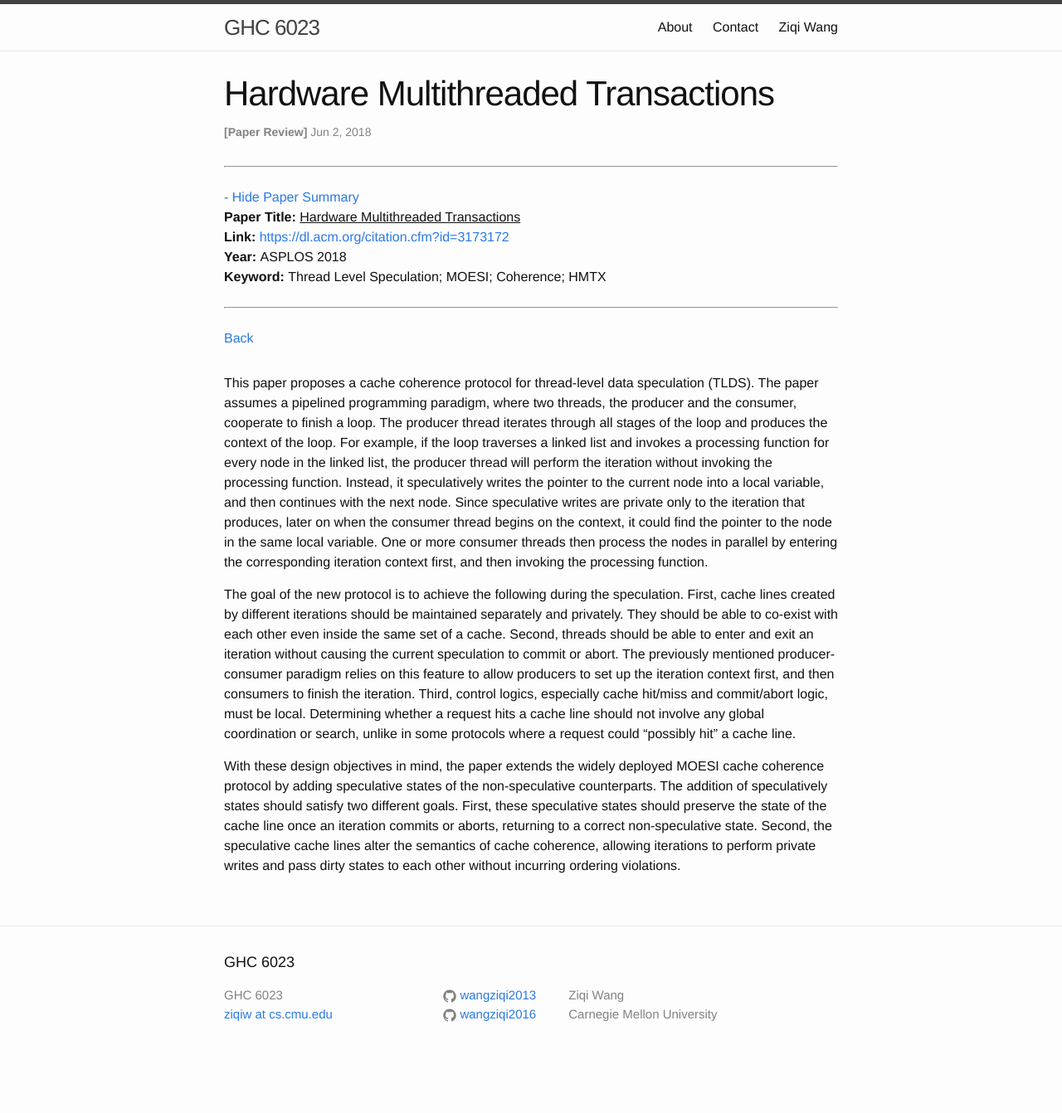
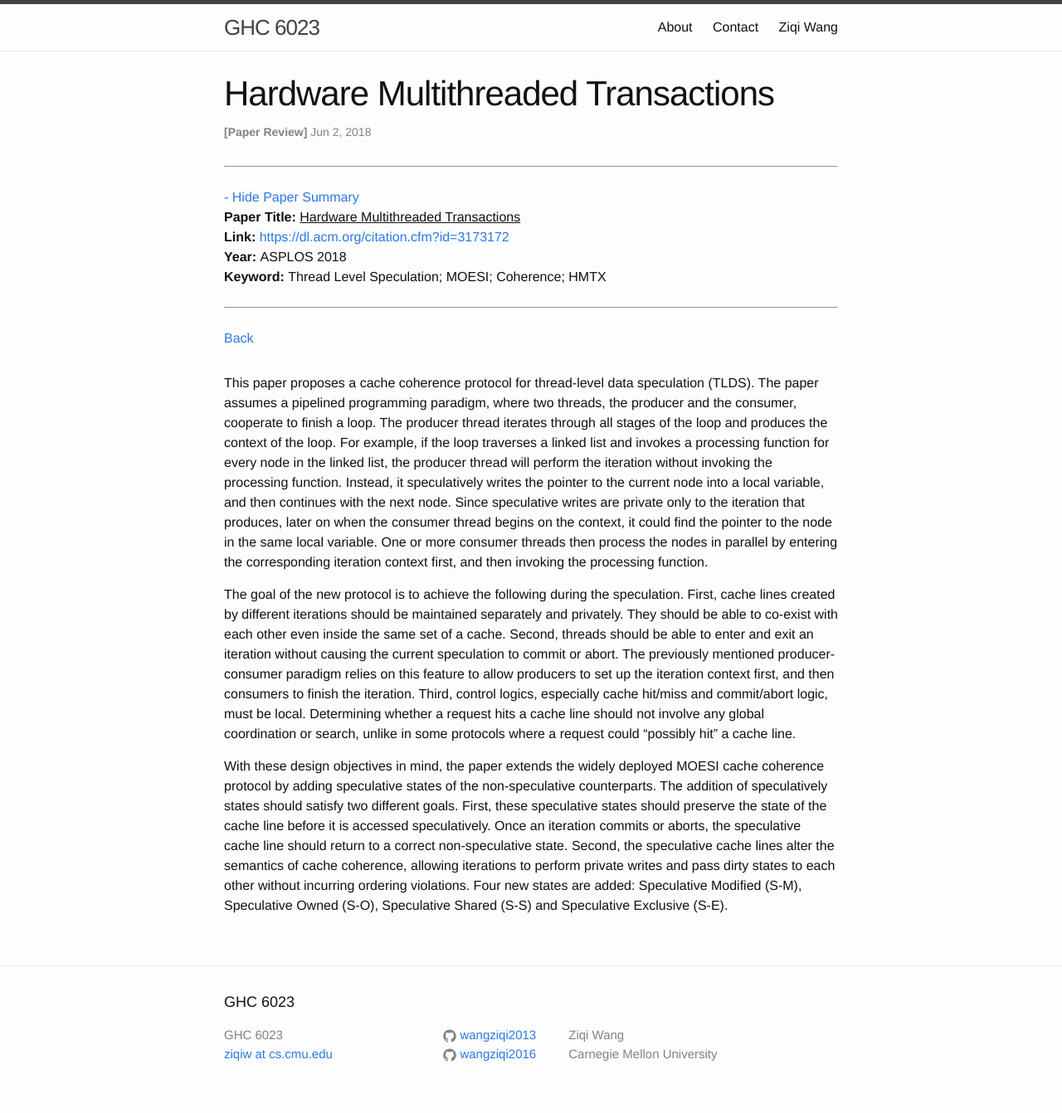
Before and after one commit to wangziqi2013/wangziqi2013.github.io, a Jekyll site: the page built from _posts/2018-06-02-Hardware-Multithreaded-Transactions.markdown, in a window 1280 px wide. Shown: the whole page at 83% size. Built offline with Jekyll 4.4.1, drawn with Linux system fonts in a browser that asks for light colours; before the commit the page ends 1294 px from its top, so only the background shows below that.

Commit message:
Small change

```diff
--- a/_posts/2018-06-02-Hardware-Multithreaded-Transactions.markdown
+++ b/_posts/2018-06-02-Hardware-Multithreaded-Transactions.markdown
@@ -34,7 +34,8 @@ involve any global coordination or search, unlike in some protocols where a requ
 
 With these design objectives in mind, the paper extends the widely deployed MOESI cache coherence protocol by adding
 speculative states of the non-speculative counterparts. The addition of speculatively states should satisfy two
-different goals. First, these speculative states should preserve the state of the cache line once an iteration commits
-or aborts, returning to a correct non-speculative state. Second, the speculative cache lines alter the semantics
-of cache coherence, allowing iterations to perform private writes and pass dirty states to each other without incurring
-ordering violations.
+different goals. First, these speculative states should preserve the state of the cache line before it is accessed
+speculatively. Once an iteration commits or aborts, the speculative cache line should return to a correct non-speculative
+state. Second, the speculative cache lines alter the semantics of cache coherence, allowing iterations to perform private
+writes and pass dirty states to each other without incurring ordering violations. Four new states are added: Speculative
+Modified (S-M), Speculative Owned (S-O), Speculative Shared (S-S) and Speculative Exclusive (S-E).
```
